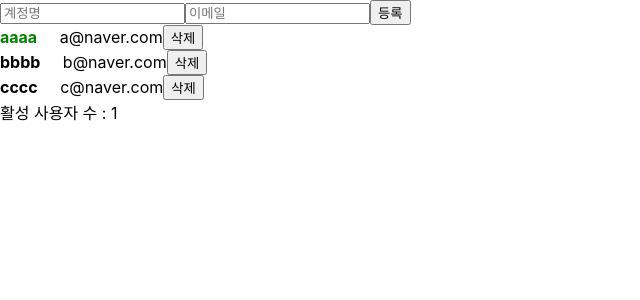
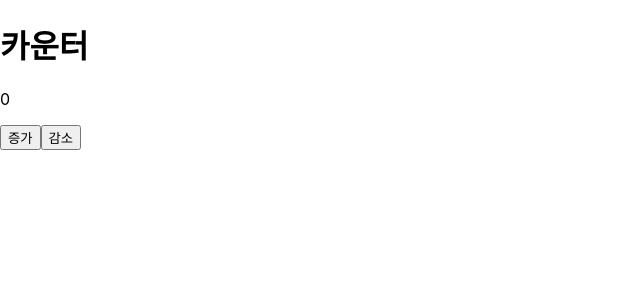
Before and after one commit to zunstar/react-study01, a React (Create React App) app: page / in a window 1280 px wide. Shown: the top 300 px of the page, without its empty margins (0-640 px from the left). Built offline with nearby package versions, Linux system fonts and the light colour scheme.

Commit message:
useReducer 기초

```diff
--- a/src/Counter.js
+++ b/src/Counter.js
@@ -1,16 +1,36 @@
 
-import React, { useState } from 'react';
+import React, { useReducer } from 'react';
+
+function reducer(state, action) {
+  // action.type에 따라 다른 작업 수행
+  switch (action.type) {
+    case 'INCREMENT':
+      return state + 1 ;
+
+    case 'DECREMENT':
+      return state - 1;
+
+    default:
+      // 아무것도 해당되지 않을 때 기존 상태 반환
+      return state;
+  }
+}
 
 function Counter() {
-  const [count, setCount] = useState(0);
+
+  const [count, dispatch] = useReducer(reducer, 0);
 
   // 최적화를 위해 함수형 업데이트로 작성
   function increaseCount() {
-    setCount(number => number + 1);
+    dispatch({
+      type: 'INCREMENT'
+    });
   }
 
   const decreaseCount = () => {
-    setCount(number => number - 1);
+    dispatch({
+      type: 'DECREMENT'
+    });
   };
 
   return (
--- a/src/UserList.js
+++ b/src/UserList.js
@@ -45,6 +45,5 @@
         </div>
     )
 }
-// React.memo 를 사용하여 컴포넌트 성능 최적화
-// React.memo 를 사용하면 컴포넌트의 props 가 바뀌지 않았다면, 리렌더링을 방지하여 컴포넌트의 리렌더링 성능 최적화를 해줄 수 있습니다.
+
 export default React.memo(UserList, (prevProps, nextProps) => nextProps.users === prevProps.users);
--- a/src/index.js
+++ b/src/index.js
@@ -3,11 +3,12 @@
 import './index.css';
 import App from './App';
 import reportWebVitals from './reportWebVitals';
+import Counter from './Counter';
 
 const root = ReactDOM.createRoot(document.getElementById('root'));
 root.render(
   <React.StrictMode>
-    <App />
+    <Counter />
   </React.StrictMode>
 );
 
```
